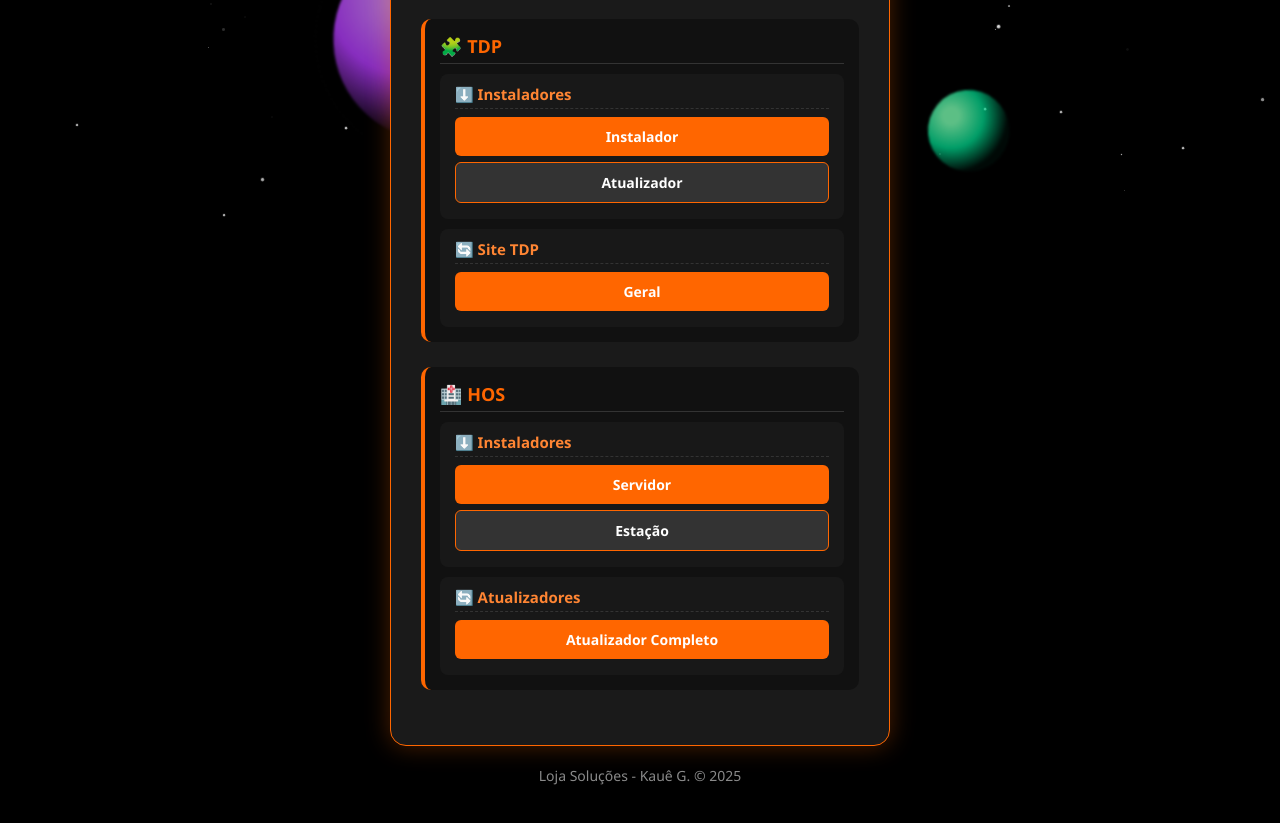
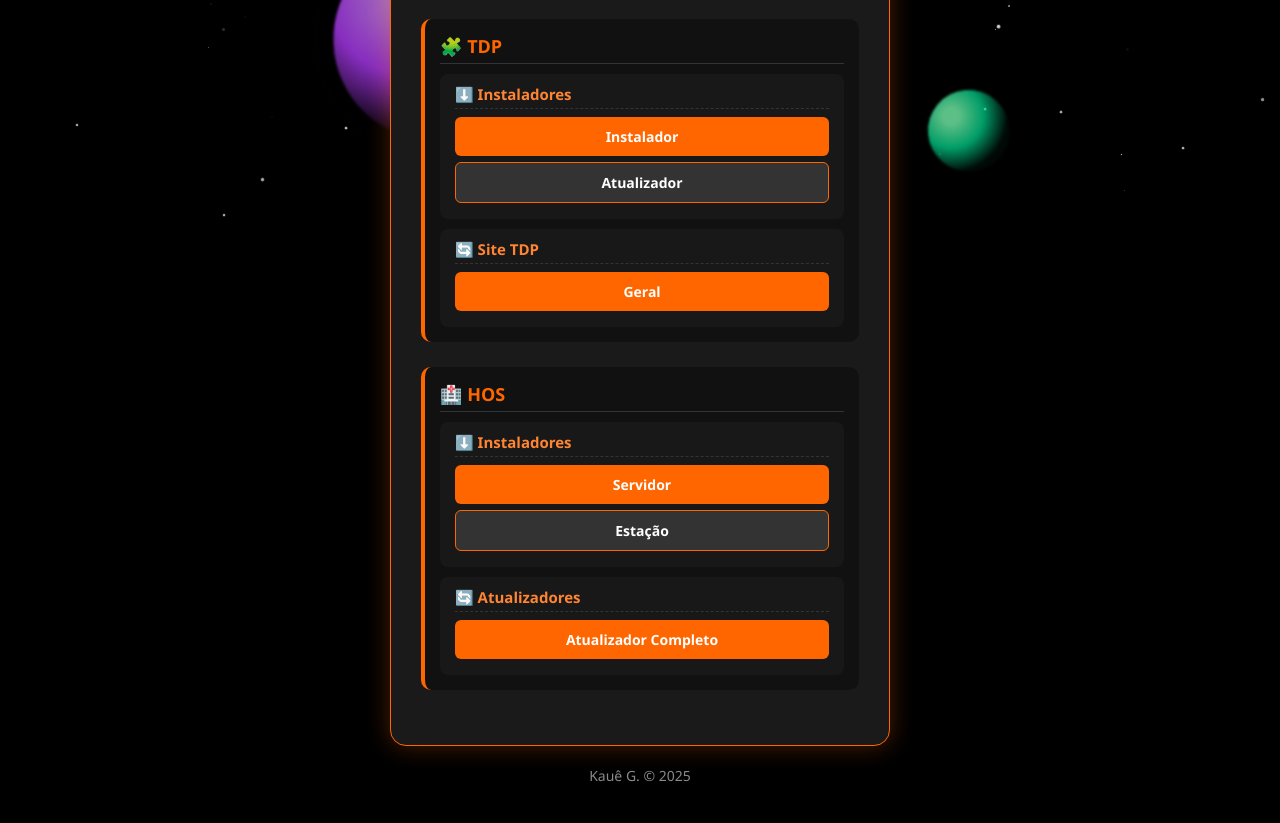
Before and after one commit to kaue-zip/DONWLOADS-SUPORTE, a plain HTML site: page index.html in a window 1280 px wide. Shown: the part 580-1403 px from the top of the page. Drawn offline with Linux system fonts and the light colour scheme.

Commit message:
Update index.html

```diff
--- a/index.html
+++ b/index.html
@@ -305,7 +305,7 @@
 
   </div>
 
-  <footer>Loja Soluções - Kauê G. © 2025</footer>
+  <footer>Kauê G. © 2025</footer>
 
 
   <!-- small JS: gerar estrelas -->
```
